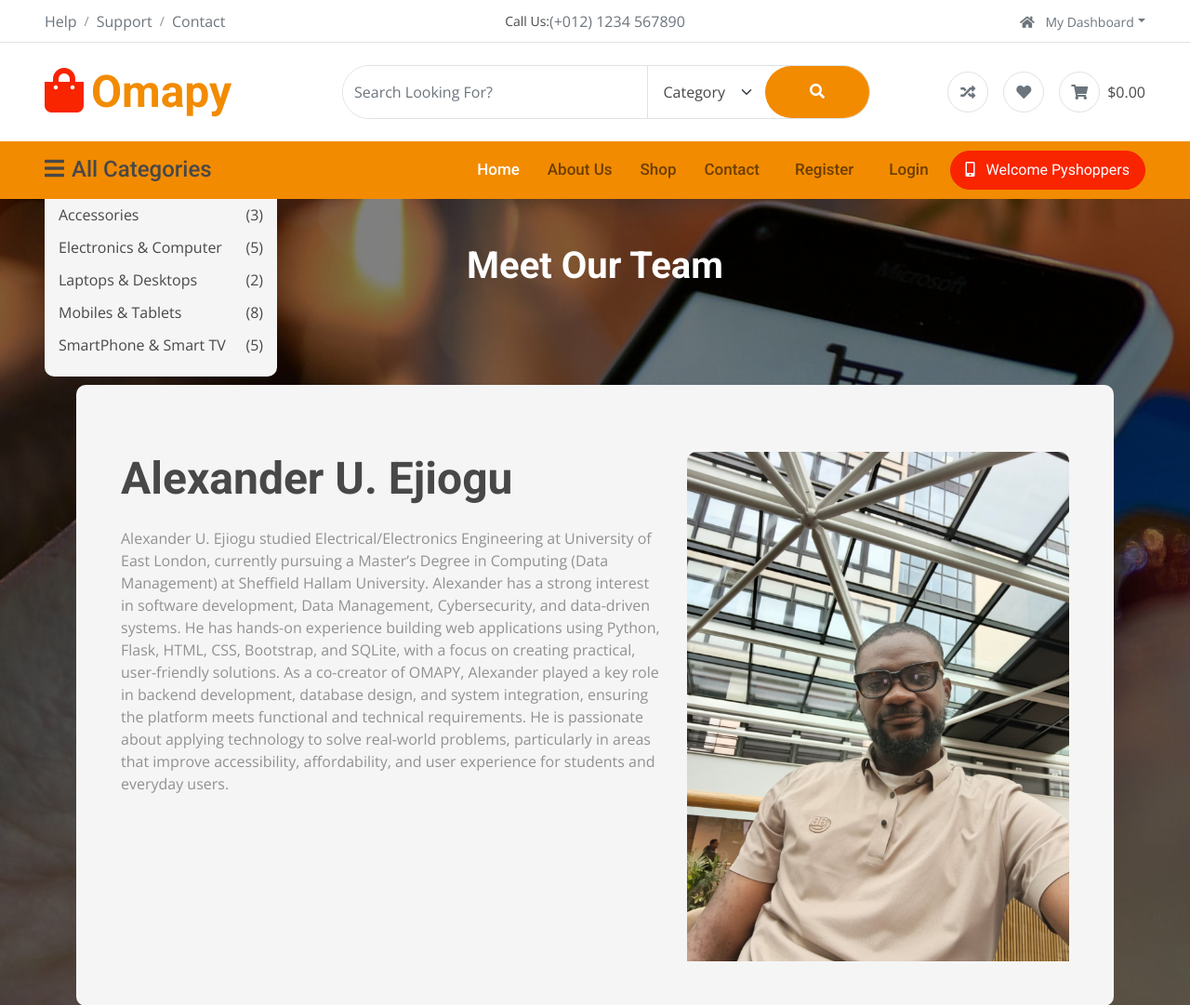
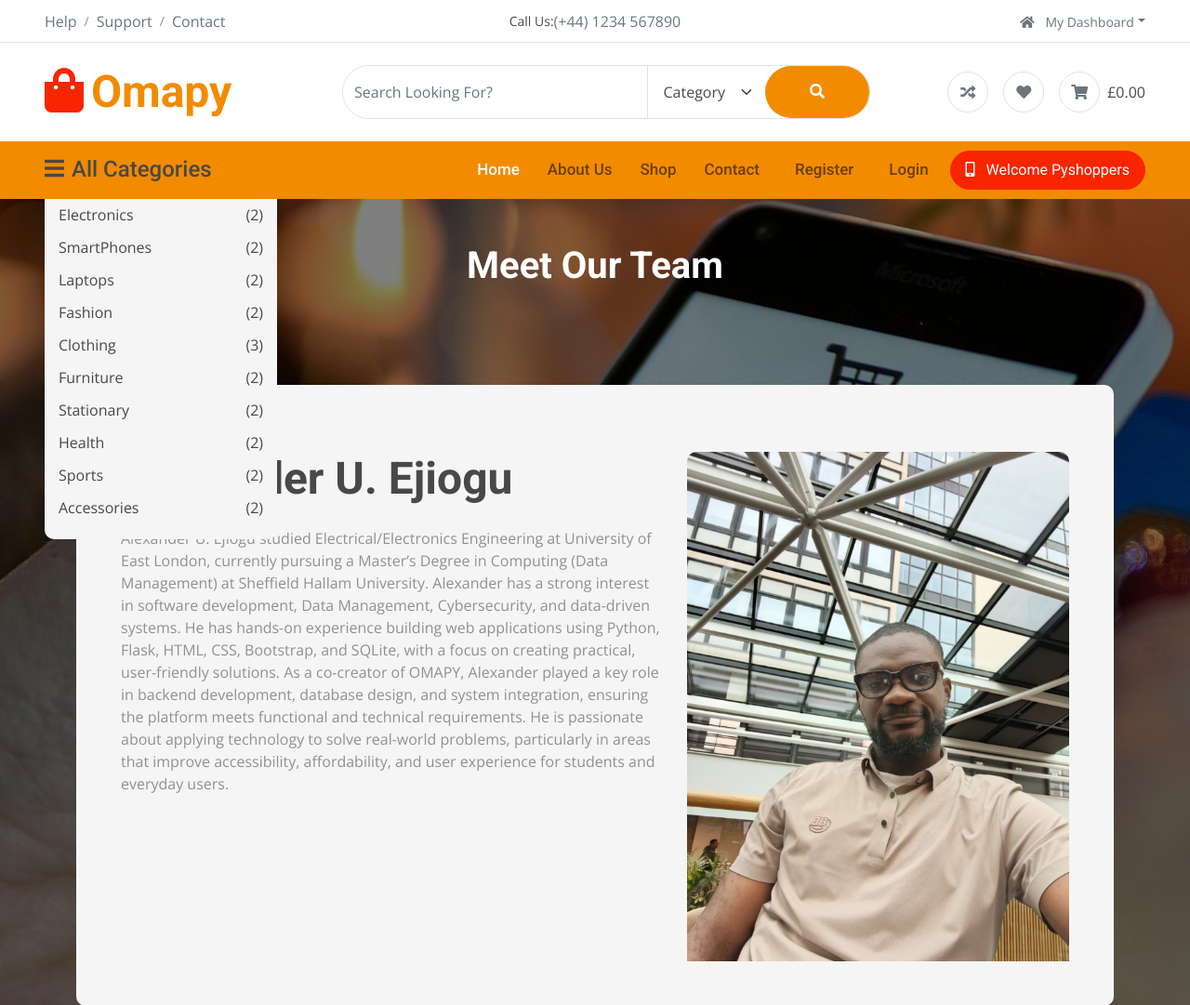
Before and after one commit to c5030237/omapy_marketplace, a Flask app: page /about/ in a window 1280 px wide, after a click on "All Categories". Shown: the top 1081 px of the page at 93% size. Run offline with Flask 3, Linux system fonts and the light colour scheme; some libraries are stand-ins or nearby versions.

```diff
--- a/template/base.html
+++ b/template/base.html
@@ -58,7 +58,7 @@
             <div class="col-lg-4 text-center d-flex align-items-center justify-content-center">
 
                 <small class="text-dark">Call Us:</small>
-                <a href="#" class="text-muted">(+012) 1234 567890</a>
+                <a href="#" class="text-muted">(+44) 1234 567890</a>
 
 
             </div>
@@ -103,10 +103,17 @@
                             data-bs-target="#dropdownToggle123" placeholder="Search Looking For?">
                         <select class="form-select text-dark border-0 border-start rounded-0 p-3" style="width: 200px;">
                             <option value="All Category">Category</option>
-                            <option value="Pest Control-2">Category 1</option>
-                            <option value="Pest Control-3">Category 2</option>
-                            <option value="Pest Control-4">Category 3</option>
-                            <option value="Pest Control-5">Category 4</option>
+                            <option value="Pest Control-2">Category 1</Electronics>
+                            <option value="Pest Control-3">Category 2</Stationary>
+                            <option value="Pest Control-4">Category 3</Fashion>
+                            <option value="Pest Control-5">Category 4</Laptops>
+                            <option value="Pest Control-6">Category 5</Clothing>
+                            <option value="Pest Control-7">Category 6</Sports>
+                            <option value="Pest Control-8">Category 7</Entertainment>
+                            <option value="Pest Control-9">Category 8</Accessories>
+                            <option value="Pest Control-10">Category 9</Gadgets>
+                            <option value="Pest Control-11">Category 10</Furniture>
+                            <option value="Pest Control-12">Category 11</Others>
                         </select>
                         <button type="button" class="btn btn-primary rounded-pill py-3 px-5" style="border: 0;"><i
                                 class="fas fa-search"></i></button>
@@ -121,7 +128,7 @@
                             class="rounded-circle btn-md-square border"><i class="fas fa-heart"></i></a>
                     <a href="#" class="text-muted d-flex align-items-center justify-content-center"><span
                             class="rounded-circle btn-md-square border"><i class="fas fa-shopping-cart"></i></span>
-                        <span class="text-dark ms-2">$0.00</span></a>
+                        <span class="text-dark ms-2">£0.00</span></a>
                 </div>
             </div>
         </div>
@@ -142,32 +149,58 @@
                             <ul class="list-unstyled categories-bars">
                                 <li>
                                     <div class="categories-bars-item">
-                                        <a href="#">Accessories</a>
-                                        <span>(3)</span>
-                                    </div>
-                                </li>
-                                <li>
-                                    <div class="categories-bars-item">
-                                        <a href="#">Electronics & Computer</a>
-                                        <span>(5)</span>
-                                    </div>
-                                </li>
-                                <li>
-                                    <div class="categories-bars-item">
-                                        <a href="#">Laptops & Desktops</a>
+                                        <a href="#">Electronics</a>
                                         <span>(2)</span>
                                     </div>
                                 </li>
                                 <li>
                                     <div class="categories-bars-item">
-                                        <a href="#">Mobiles & Tablets</a>
-                                        <span>(8)</span>
+                                        <a href="#">SmartPhones</a>
+                                        <span>(2)</span>
                                     </div>
                                 </li>
                                 <li>
                                     <div class="categories-bars-item">
-                                        <a href="#">SmartPhone & Smart TV</a>
-                                        <span>(5)</span>
+                                        <a href="#">Laptops</a>
+                                        <span>(2)</span>
+                                    </div>
+                                </li>
+                                 <li>
+                                    <div class="categories-bars-item">
+                                        <a href="#">Fashion</a>
+                                        <span>(2)</span>
+                                    </div>
+                                </li> <li>
+                                    <div class="categories-bars-item">
+                                        <a href="#">Clothing</a>
+                                        <span>(3)</span>
+                                    </div>
+                                </li> <li>
+                                    <div class="categories-bars-item">
+                                        <a href="#">Furniture</a>
+                                        <span>(2)</span>
+                                    </div>
+                                </li> <li>
+                                    <div class="categories-bars-item">
+                                        <a href="#">Stationary</a>
+                                        <span>(2)</span>
+                                    </div>
+                                </li> <li>
+                                    <div class="categories-bars-item">
+                                        <a href="#">Health</a>
+                                        <span>(2)</span>
+                                    </div>
+                                </li>
+                                <li>
+                                    <div class="categories-bars-item">
+                                        <a href="#">Sports</a>
+                                        <span>(2)</span>
+                                    </div>
+                                </li>
+                                <li>
+                                    <div class="categories-bars-item">
+                                        <a href="#">Accessories</a>
+                                        <span>(2)</span>
                                     </div>
                                 </li>
                             </ul>
@@ -206,33 +239,58 @@
                                     <ul class="list-unstyled categories-bars">
                                          <li>
                                     <div class="categories-bars-item">
-                                                <a href="#">Accessories</a>
-                                                <span>(3)</span>
-                                            </div>
-                                        </li>
-                                        <li>
-                                            <div class="categories-bars-item">
-                                                <a href="#">Electronics & Computer</a>
-                                                <span>(5)</span>
-                                            </div>
-                                        </li>
-                                        <li>
-                                            <div class="categories-bars-item">
-                                                <a href="#">Laptops & Desktops</a>
+                                        <a href="#">Electronics</a>
                                         <span>(2)</span>
                                     </div>
                                 </li>
                                 <li>
                                     <div class="categories-bars-item">
-                                                <a href="#">Mobiles & Tablets</a>
-                                                <span>(8)</span>
+                                        <a href="#">SmartPhones</a>
+                                        <span>(2)</span>
                                     </div>
                                 </li>
                                 <li>
                                     <div class="categories-bars-item">
-                                                <a href="#">SmartPhone & Smart TV</a>
-                                                <span>(5)</span>
+                                        <a href="#">Laptops</a>
+                                        <span>(2)</span>
                                     </div>
+                                </li>
+                                 <li>
+                                    <div class="categories-bars-item">
+                                        <a href="#">Fashion</a>
+                                        <span>(2)</span>
+                                    </div>
+                                </li> <li>
+                                    <div class="categories-bars-item">
+                                        <a href="#">Clothing</a>
+                                        <span>(3)</span>
+                                    </div>
+                                </li> <li>
+                                    <div class="categories-bars-item">
+                                        <a href="#">Furniture</a>
+                                        <span>(2)</span>
+                                    </div>
+                                </li> <li>
+                                    <div class="categories-bars-item">
+                                        <a href="#">Stationary</a>
+                                        <span>(2)</span>
+                                    </div>
+                                </li> <li>
+                                    <div class="categories-bars-item">
+                                        <a href="#">Health</a>
+                                        <span>(2)</span>
+                                    </div>
+                                </li>
+                                <li>
+                                    <div class="categories-bars-item">
+                                        <a href="#">Sports</a>
+                                        <span>(2)</span>
+                                    </div>
+                                </li>
+                                <li>
+                                    <div class="categories-bars-item">
+                                        <a href="#">Accessories</a>
+                                        <span>(2)</span>
                                         </li>
                                     </ul>
                                 </div>
@@ -274,7 +332,7 @@
                         </div>
                         <div>
                             <h4 class="text-white">Address</h4>
-                            <p class="mb-2">123 Street New York.USA</p>
+                            <p class="mb-2">Arundel Lane, Sheffield City Centre, Sheffield, United Kingdom</p>
                         </div>
                     </div>
                 </div>
@@ -285,8 +343,8 @@
                             <i class="fas fa-envelope fa-2x text-primary"></i>
                         </div>
                         <div>
-                            <h4 class="text-white">Mail Us</h4>
-                            <p class="mb-2">info@example.com</p>
+                            <h4 class="text-white">Mail Us on</h4>
+                            <p class="mb-2">contact@omapy.com</p>
                         </div>
                     </div>
                 </div>
@@ -298,7 +356,7 @@
                         </div>
                         <div>
                             <h4 class="text-white">Telephone</h4>
-                            <p class="mb-2">(+012) 3456 7890</p>
+                            <p class="mb-2">(+44) 1234 567890</p>
                         </div>
                     </div>
                 </div>
@@ -309,8 +367,8 @@
                             <i class="fab fa-firefox-browser fa-2x text-primary"></i>
                         </div>
                         <div>
-                            <h4 class="text-white">Yoursite@ex.com</h4>
-                            <p class="mb-2">(+012) 3456 7890</p>
+                            <h4 class="text-white">contact@omapy.com</h4>
+                            <p class="mb-2">(+44) 1234 567890</p>
                         </div>
                     </div>
                 </div>
@@ -332,9 +390,7 @@
                 </div>
                 <div class="col-md-6 text-center text-md-end text-white">
 
-                    <!--/*** This template is free as long as you keep the below author’s credit link/attribution link/backlink. ***/-->
-                    <!--/*** If you'd like to use the template without the below author’s credit link/attribution link/backlink, ***/-->
-                    <!--/*** you can purchase the Credit Removal License from "https://htmlcodex.com/credit-removal". ***/-->
+
                     Designed By <a class="border-bottom text-white" href="https://htmlcodex.com">Omapy</a>.
                     Distributed By <a class="border-bottom text-white" href="https://themewagon.com">Jacky and
                         Jonathan</a>
```
Lines whose indentation alone changed are shown as unchanged.
